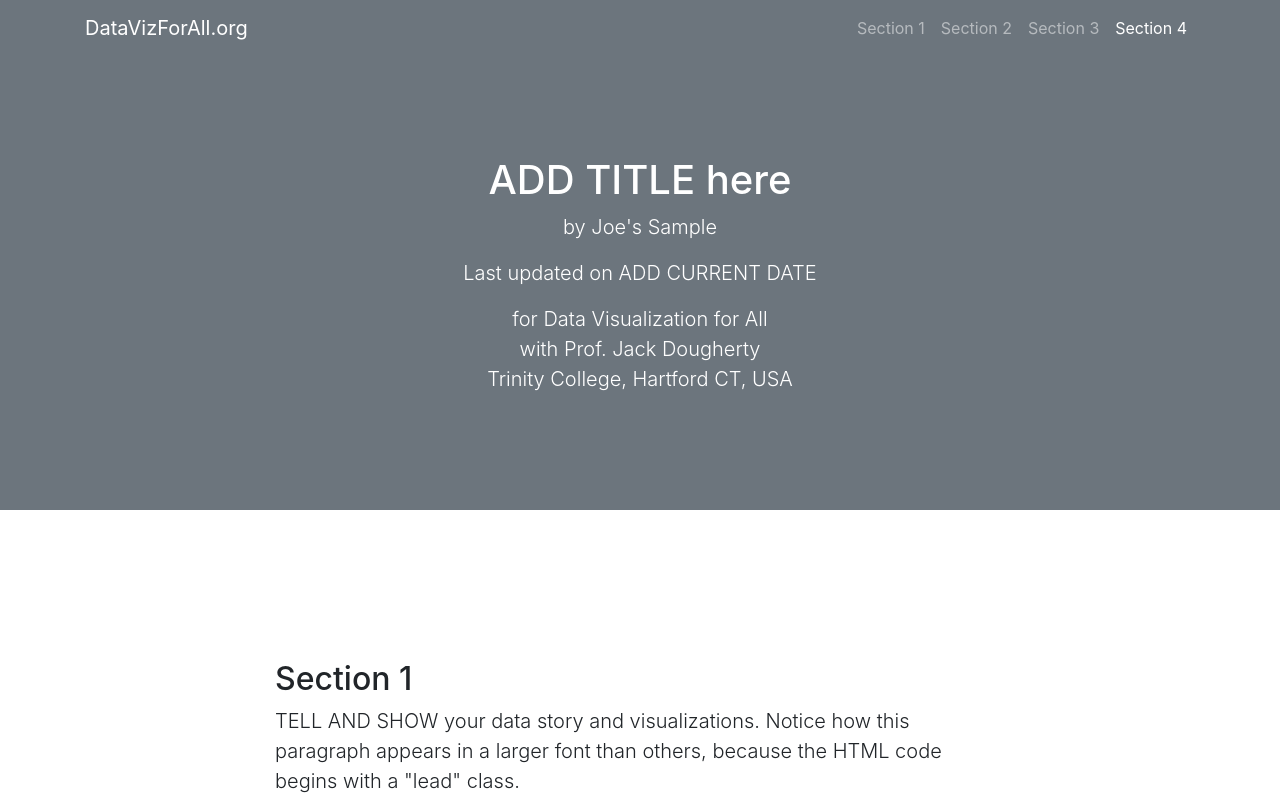
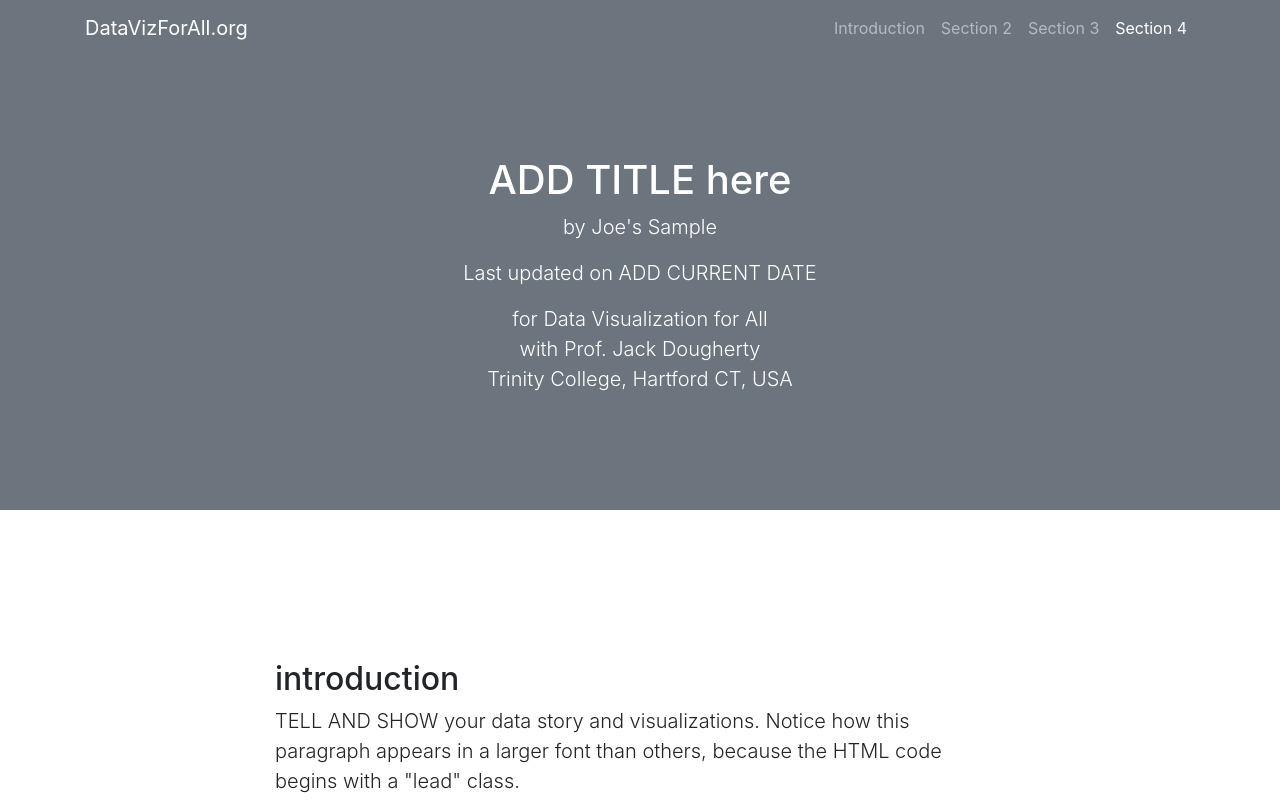
Before and after one commit to Joecap13/Joe-s-Practice-, a plain HTML site: page index.html in a window 1280 px wide. Shown: the top 800 px of the page. Drawn offline with nearby package versions, Linux system fonts and the light colour scheme.

Commit message:
Update index.html

```diff
--- a/index.html
+++ b/index.html
@@ -34,7 +34,7 @@
       <div class="collapse navbar-collapse" id="navbarResponsive">
         <ul class="navbar-nav ml-auto">
           <li class="nav-item">
-            <a class="nav-link js-scroll-trigger" href="#section1">Section 1</a>
+            <a class="nav-link js-scroll-trigger" href="#section1">Introduction</a>
           </li>
           <li class="nav-item">
             <a class="nav-link js-scroll-trigger" href="#section2">Section 2</a>
@@ -65,7 +65,7 @@
     <div class="container">
       <div class="row">
         <div class="col-lg-8 mx-auto">
-          <h2>Section 1</h2>
+          <h2>introduction</h2>
           <p class="lead">TELL AND SHOW your data story and visualizations. Notice how this paragraph appears in a larger font than others, because the HTML code begins with a "lead" class.</p>
 
           <p>Compose your data story in your Google Doc, because it's easier to write and edit, especially when working with other people. When you're ready, go to this <a href="https://github.com/DataVizForAll/dataviz-story-template">GitHub dataviz-story-template repo</a> to create your own version, and publish it online using Settings > Pages. When your version is published, copy and paste the link into your README file so you can easily click it.</p>
```
